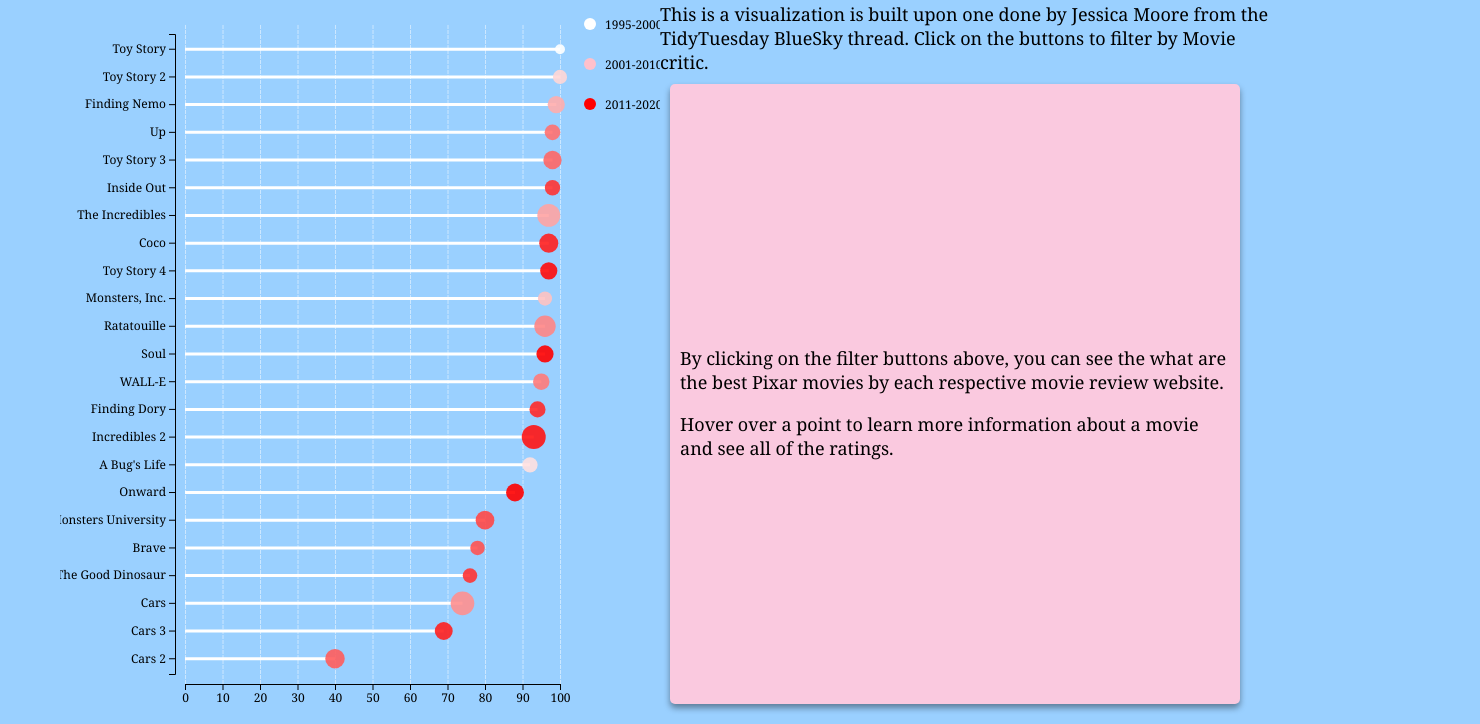
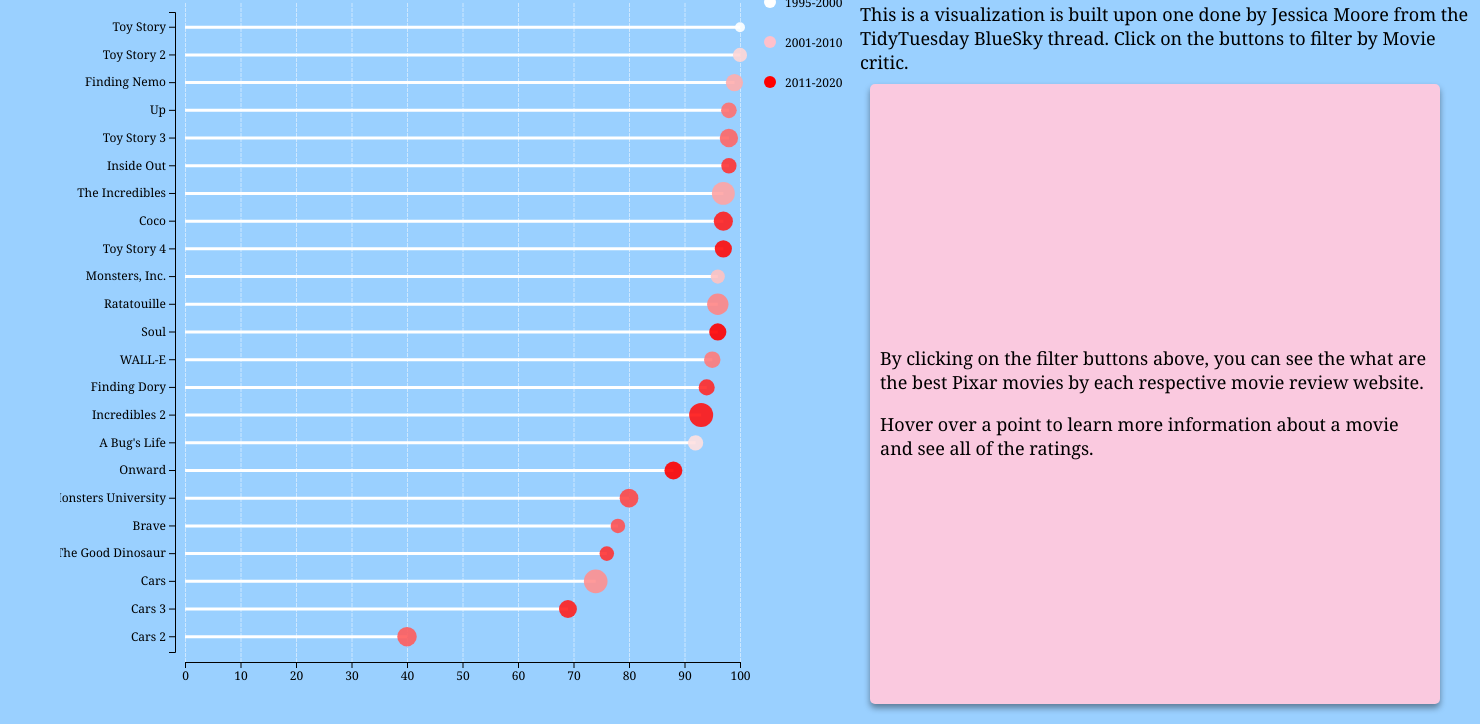
Before and after one commit to celeste-naughton/4310-hw4, a plain HTML site: page index.html in a window 1280 px wide. Shown: the part 100-824 px from the top of the page, 1480 px wide, since content can reach past the window. Drawn offline with nearby package versions, Linux system fonts and the light colour scheme.

Commit message:
Increase SVG width and adjust margin for better layout; update comment for clarity

```diff
--- a/index.html
+++ b/index.html
@@ -16,7 +16,7 @@
                 <button id="metacritic" value="metacritic">Metacritic</button>
                 <button id="release_date" value="release_date">Release Date</button>
             </div>
-            <svg width="600" height="700"></svg>
+            <svg width="800" height="700"></svg>
         </div>
 
         <div >
@@ -47,7 +47,7 @@
         const width = svg.attr("width");
         const height = svg.attr("height");
         const sidebar = d3.select("#sidebar")
-        const margin = { top: 10, right: 100, bottom: 40, left: 125 };
+        const margin = { top: 10, right: 120, bottom: 40, left: 125 };
 
 
 
@@ -103,7 +103,7 @@
         };
 
 
-       //ChatGPT
+       //Helped create with ChatGPT -> needed a quick way to remove NA values.
         function replaceNAWithZero(data) {
                 return data.map(item => {
                     // Iterate through each key in the object
```
